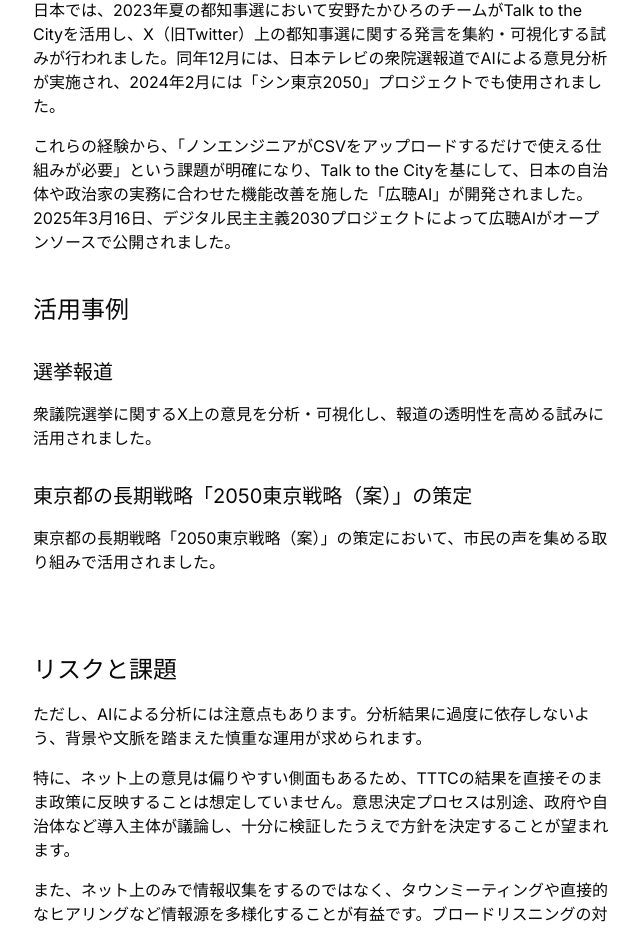
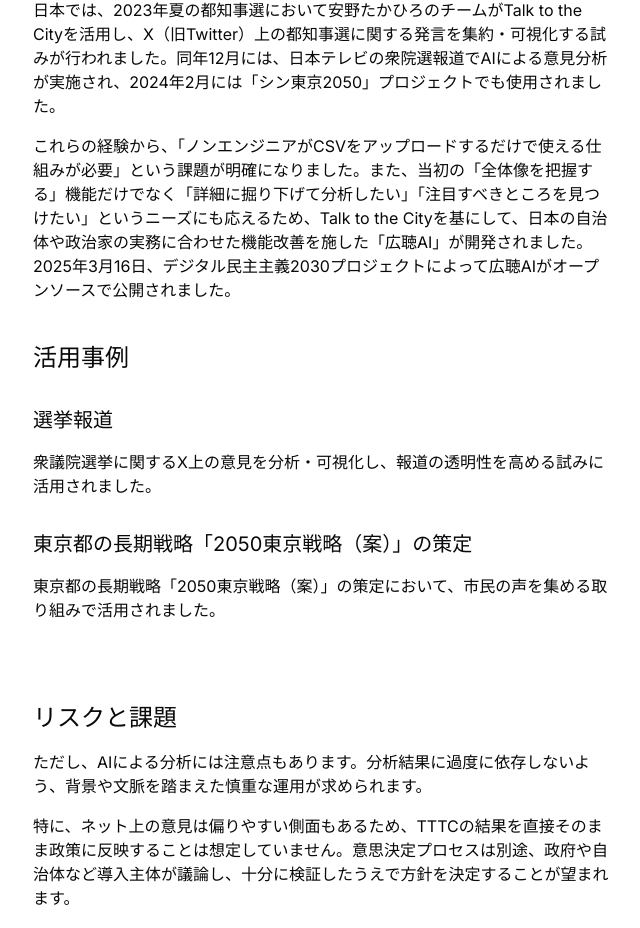
Before and after one commit to moai-redcap/dd2030website, a Next.js app: page /kouchou-ai in a window 1280 px wide. Shown: the part 895-1823 px from the top of the page, without its empty margins (319-959 px from the left). Built offline with nearby package versions, Linux system fonts and the light colour scheme; a web font is replaced by a local one.

Commit message:
広聴AIの開発意図に関する追加情報を追記
Co-Authored-By: NISHIO Hirokazu <nishio.hirokazu@gmail.com>

```diff
--- a/app/kouchou-ai/page.tsx
+++ b/app/kouchou-ai/page.tsx
@@ -44,7 +44,7 @@ export default async function Page() {
             日本では、2023年夏の都知事選において安野たかひろのチームがTalk to the Cityを活用し、X（旧Twitter）上の都知事選に関する発言を集約・可視化する試みが行われました。同年12月には、日本テレビの衆院選報道でAIによる意見分析が実施され、2024年2月には「シン東京2050」プロジェクトでも使用されました。
           </p>
           <p className="mt-4">
-            これらの経験から、「ノンエンジニアがCSVをアップロードするだけで使える仕組みが必要」という課題が明確になり、Talk to the Cityを基にして、日本の自治体や政治家の実務に合わせた機能改善を施した「広聴AI」が開発されました。2025年3月16日、デジタル民主主義2030プロジェクトによって広聴AIがオープンソースで公開されました。
+            これらの経験から、「ノンエンジニアがCSVをアップロードするだけで使える仕組みが必要」という課題が明確になりました。また、当初の「全体像を把握する」機能だけでなく「詳細に掘り下げて分析したい」「注目すべきところを見つけたい」というニーズにも応えるため、Talk to the Cityを基にして、日本の自治体や政治家の実務に合わせた機能改善を施した「広聴AI」が開発されました。2025年3月16日、デジタル民主主義2030プロジェクトによって広聴AIがオープンソースで公開されました。
           </p>
         </section>
         <section>
```
